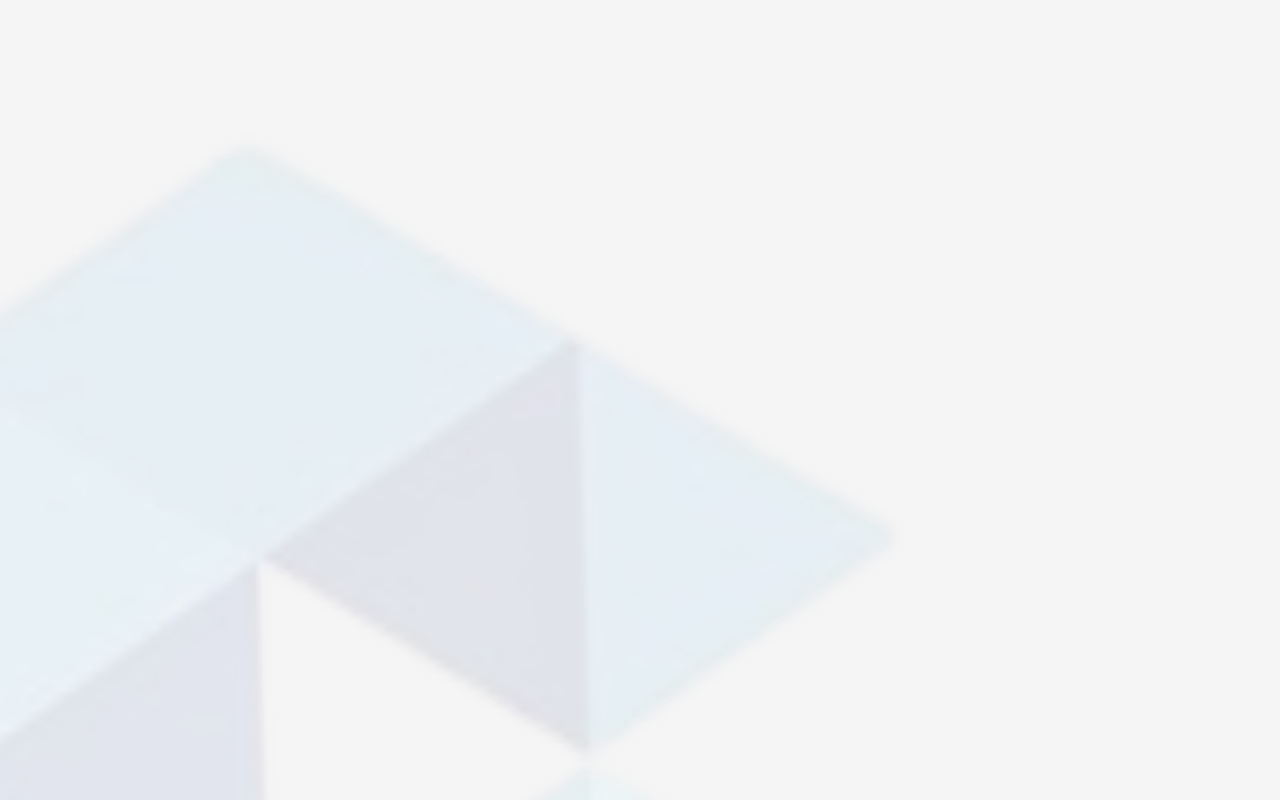
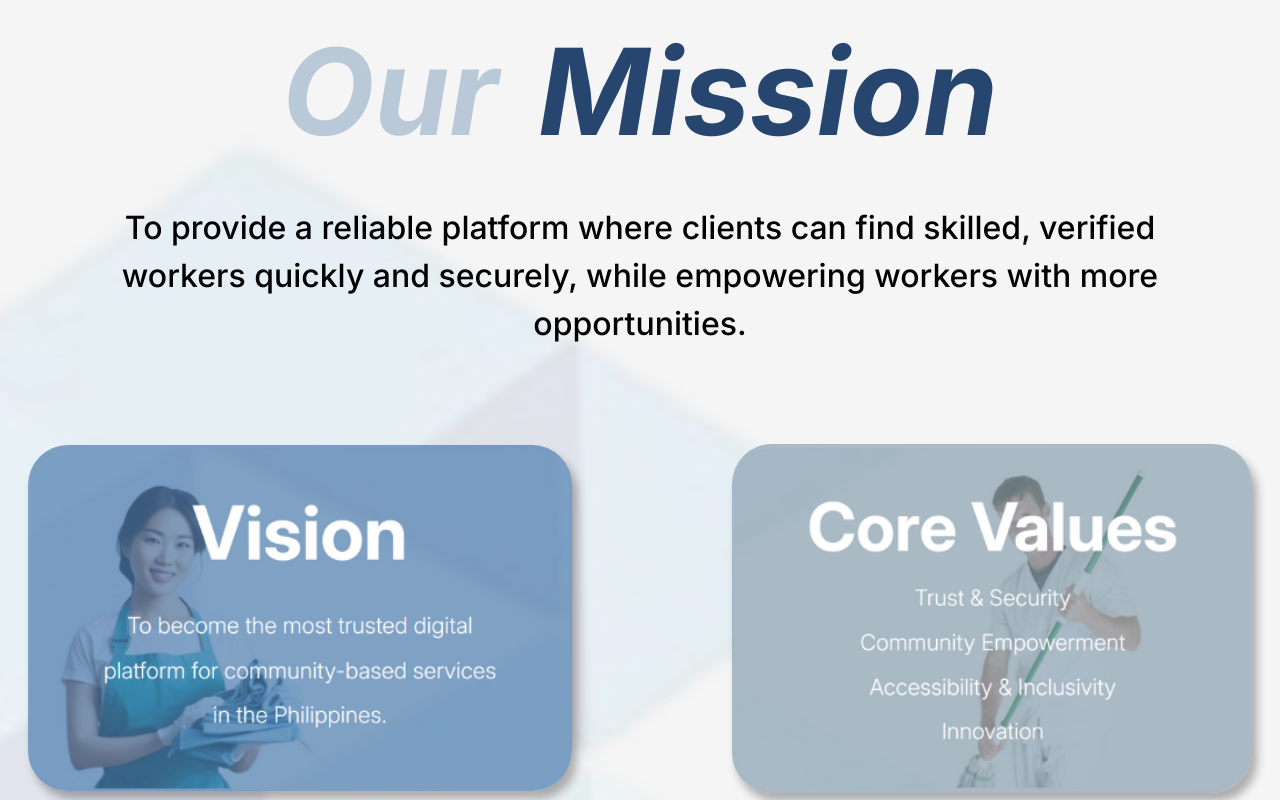
Before and after one commit to ero-s/BlueHire, a React (Vite) app in the folder frontend/: page / in a window 1280 px wide. Shown: the part 2120-2920 px from the top of the page. Built offline with nearby package versions, Linux system fonts and the light colour scheme; a web font is replaced by a local one.

Commit message:
About Page

```diff
--- a/frontend/src/components/About/About.css
+++ b/frontend/src/components/About/About.css
@@ -47,15 +47,15 @@
 .about-upperright p{
     color: black;
     text-align: right;
-    font-size: 10.5vh;
-    font-weight: 700;
+    font-size: 10vh;
+    font-weight: 650;
     margin-bottom: 10vh
 }
 
 .about-upperright{
     position: relative;
     left: 48vh;
-    top: -29vh;
+    top: -27vh;
 }
 
 .about-lower{
@@ -97,3 +97,68 @@ img {
   width: 130%;
   height: auto;
 }
+
+.mission-text{
+    display: flex;
+    gap: 5vh;
+    justify-content: center;
+    align-items: center;
+    font-size: 7.5vh;
+    font-style: italic;
+    position: relative;
+    top: -13vh;
+}
+
+.our{
+    color: #bac9d8;
+}
+
+.mission{
+    color: #26466F;
+}
+
+.mission p{
+    color: black;
+    text-align: center;
+    font-size: 4vh;
+    font-weight: 500;
+    line-height: 6vh;
+    position: relative;
+    left: 7vh;
+    top: -8vh;
+    margin-bottom: 4vh;
+}
+
+.about-visioncore{
+    display: flex;
+    gap: 20vh;
+    justify-content: center;
+    align-items: center;
+}
+
+.about-vision, .about-corevalues{
+    display: flex;
+    justify-content: center;
+    align-items: center;
+}
+
+.about-vision img{
+  width: 68vh;
+  background: rgba(77, 126, 175, 0.7);
+  border-radius: 5vh;
+  box-shadow: 5px 8px 10px rgba(0,0,0,0.3);
+}
+
+.about-corevalues img {
+  width: 65vh;
+  background: rgba(137, 161, 176, 0.7);
+  border-radius: 5vh;
+  box-shadow: 5px 8px 10px rgba(0,0,0,0.3);
+}
+
+/* Effects */
+
+.about-visioncore img:hover{
+    transform: scale(1.05);
+    transition: all 0.3s ease-in-out;
+}
--- a/frontend/src/components/About/About.tsx
+++ b/frontend/src/components/About/About.tsx
@@ -1,6 +1,8 @@
 import React from 'react'
 import "./About.css"
 import model2 from "../Assets/model2.png"
+import vision from "../Assets/vision.png"
+import coreValues from "../Assets/coreValues.png"
 
 const About = () => {
   return (
@@ -25,9 +27,26 @@ const About = () => {
                 <div className="about-lowerleft">
                     <p>BlueHire is a trusted digital <br />  platform that connects <br /> clients with verified local <br /> workers. It helps clients <br /> easily find reliable service <br /> providers while giving <br /> workers more opportunities <br /> to showcase their skills and <br /> earn fairly.</p>
                 </div>
-                <div className="background"></div>
+                <span className="background"></span>
                 <div className="model2-img">
                     <img src={model2} alt="Carpenter Guy Model" />
+                </div>
+            </div>
+            <div className="about-mission">
+                <div className="mission">
+                    <div className="mission-text">
+                        <h1 className="our">Our</h1>
+                        <h1 className="mission">Mission</h1>
+                    </div>
+                    <p>To provide a reliable platform where clients can find skilled, verified <br /> workers quickly and securely, while empowering workers with more <br /> opportunities.</p>
+                </div>
+            </div>
+            <div className="about-visioncore">
+                <div className="about-vision">
+                    <img src={vision} alt="Vision Card" />
+                </div>
+                <div className="about-corevalues">
+                    <img src={coreValues} alt="Core Values Card" />
                 </div>
             </div>
         </div>
```
Also changed, not shown: frontend/src/components/Assets/coreValues.png (added), frontend/src/components/Assets/vision.png (added).
